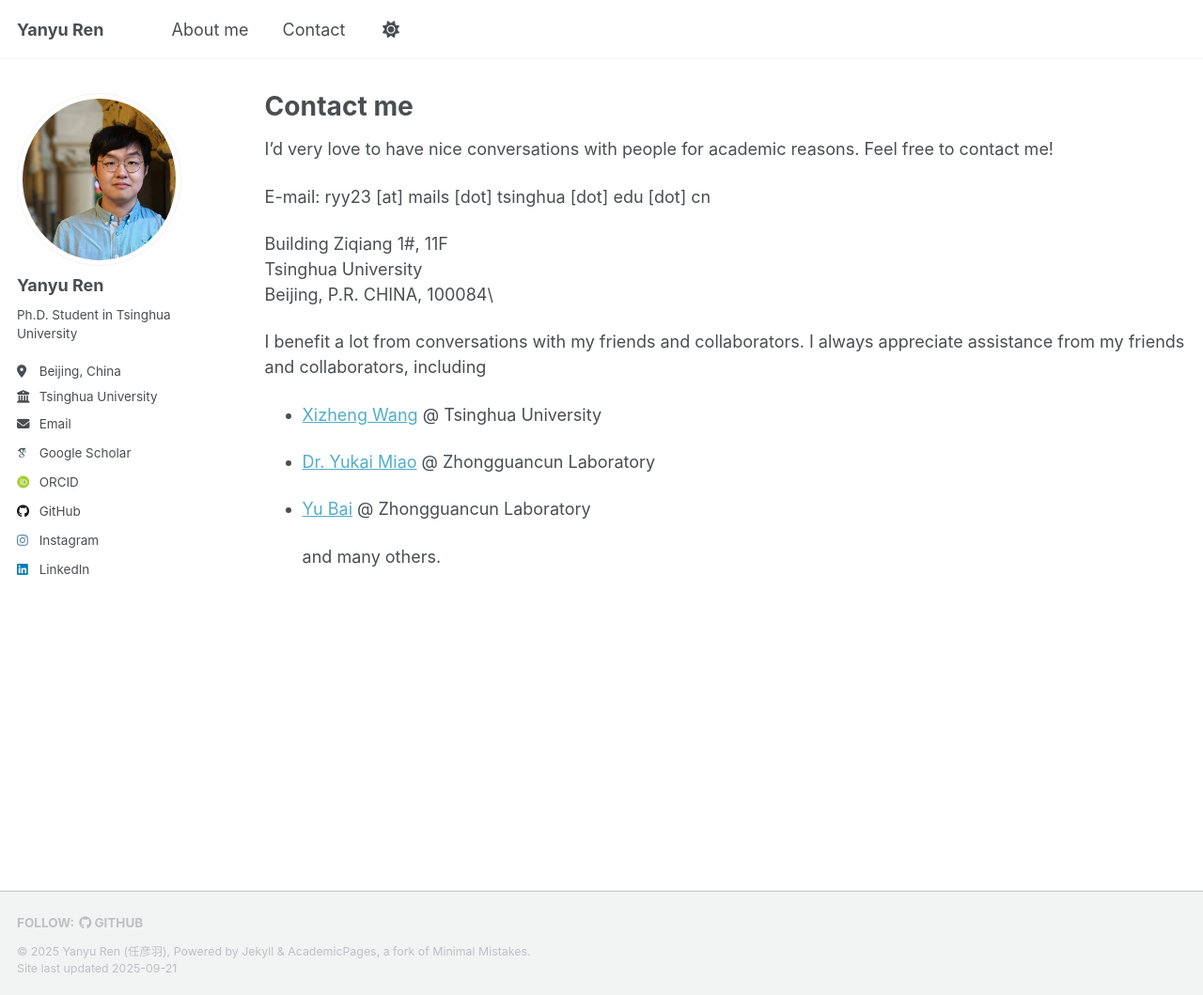
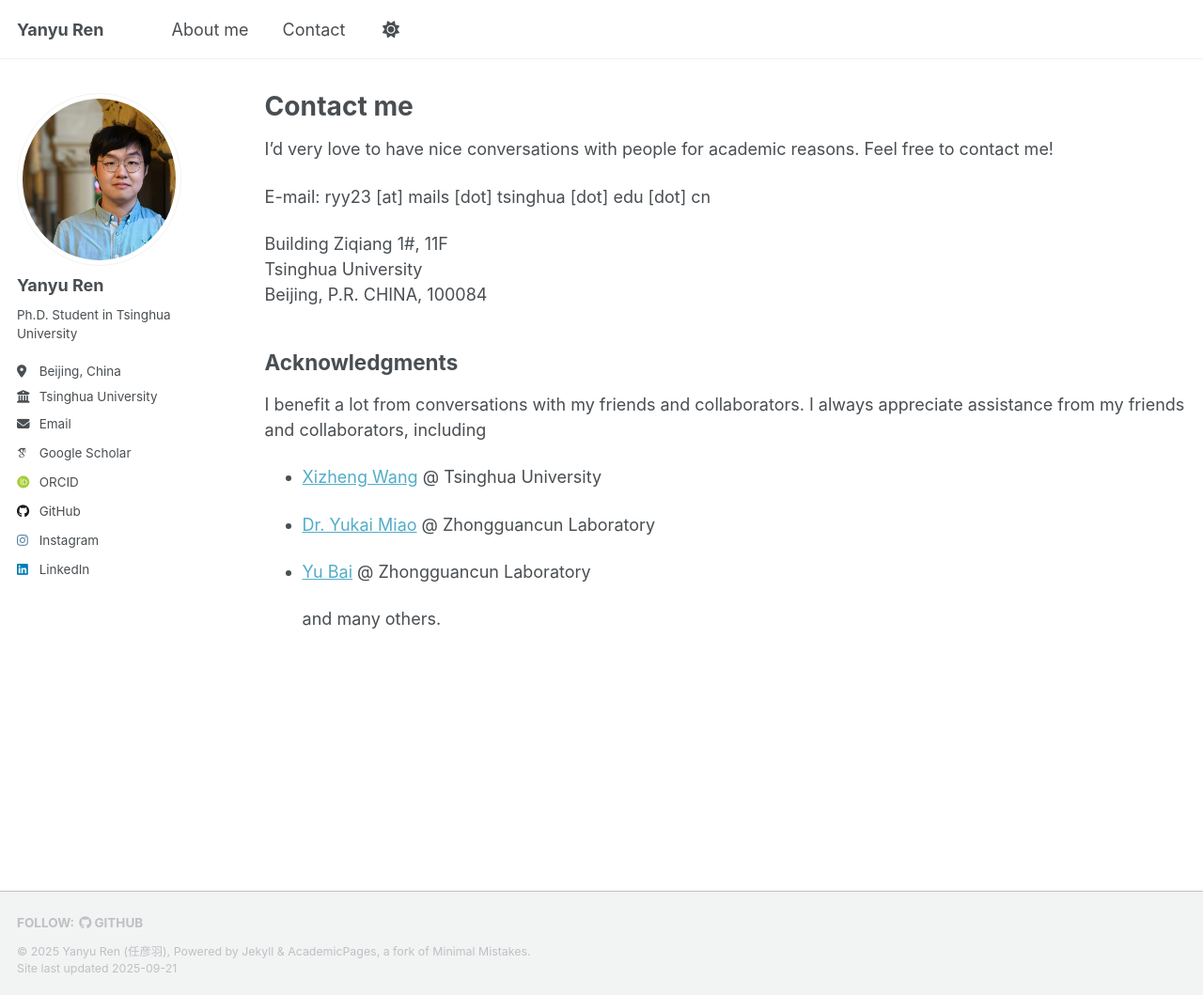
Before and after one commit to robinren03/robinren03.github.io, a Jekyll site: the page built from _pages/contact.md, in a window 1280 px wide and 1059 px high. Shown: the whole window at 94% size. Built offline with Jekyll 4.4.1, drawn with Linux system fonts in a browser that asks for light colours; some web fonts are replaced; a script that is not in the unit is left out.

Commit message:
Update contact

```diff
--- a/_pages/contact.md
+++ b/_pages/contact.md
@@ -13,7 +13,15 @@ E-mail: ryy23 [at] mails [dot] tsinghua [dot] edu [dot] cn
 
 Building Ziqiang 1#, 11F\
 Tsinghua University\
-Beijing, P.R. CHINA, 100084\
+Beijing, P.R. CHINA, 100084
+
+
+
+
+
+
+
+## Acknowledgments
 
 I benefit a lot from conversations with my friends and collaborators. I always appreciate assistance from my friends and collaborators, including
 
```
